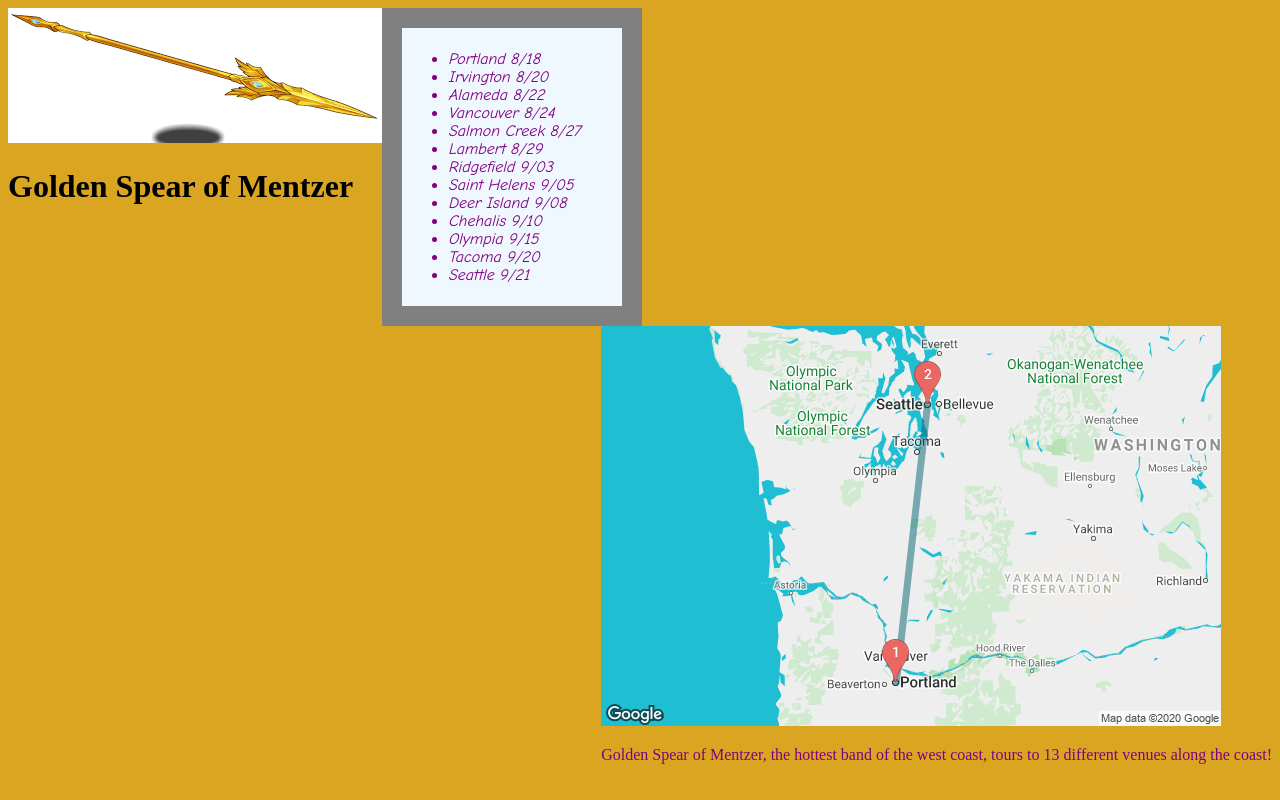
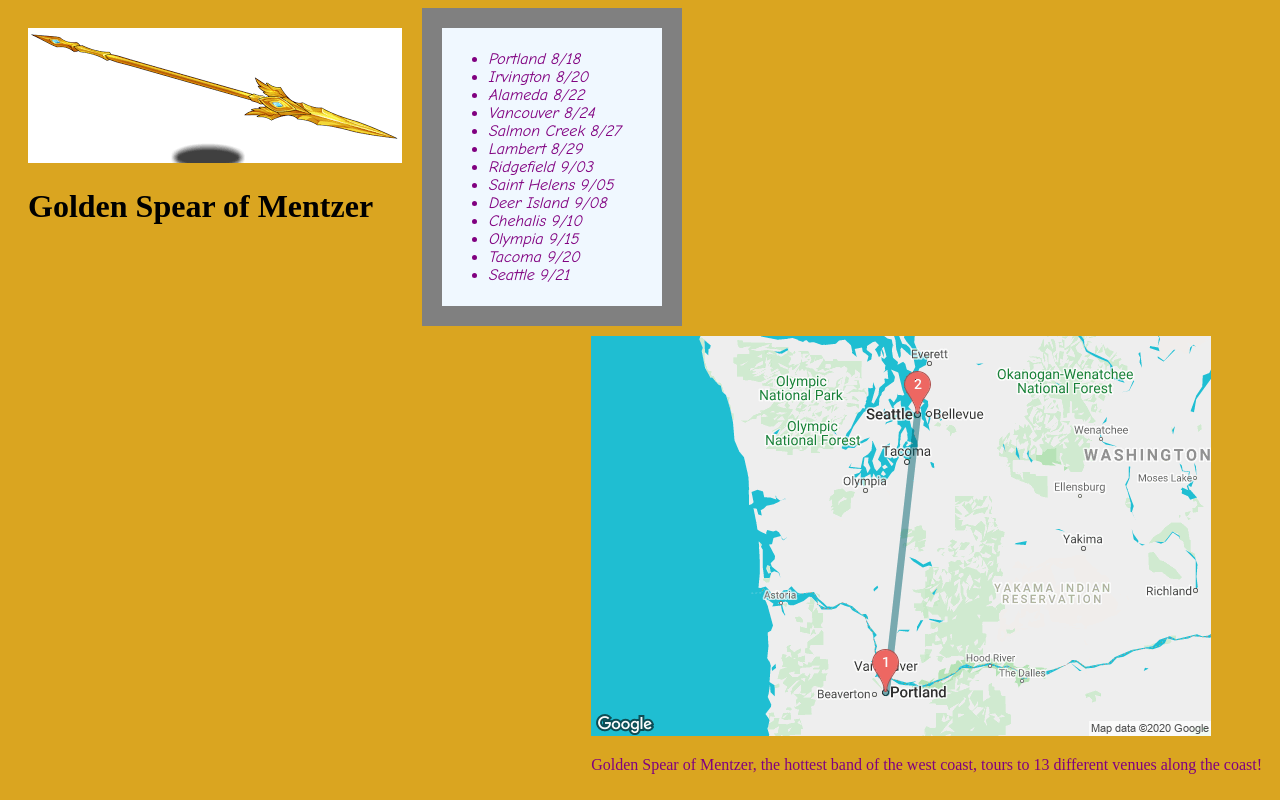
Before and after one commit to WiiliamMentzer/band_website, a plain HTML site: page band_project.html in a window 1280 px wide. Drawn offline with Linux system fonts and the light colour scheme.

Commit message:
added padding to .logo and .destination
Co-authored-by: Ted Gold <ted.jonathan.gold@gmail.com>
Co-authored-by: Brandon Spear <bowdowntotheepicturkey@gmail.com>

```diff
--- a/css/stlyes.css
+++ b/css/stlyes.css
@@ -3,6 +3,7 @@
   max-width:100%;
   max-height:auto;
   box-sizing: border-box;
+  padding: 20px;
 }
 
 .sidebar {
@@ -22,6 +23,7 @@
   float: right;
   color:purple;
   box-sizing: border-box;
+  padding: 10px;
 }
 
 body {
```
